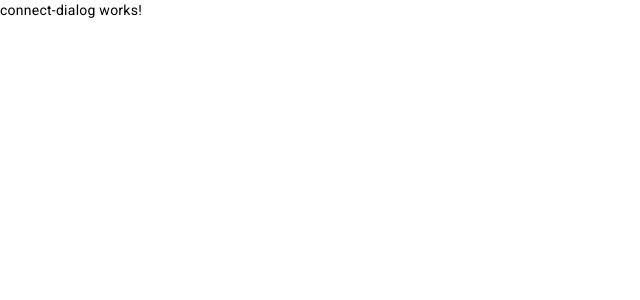
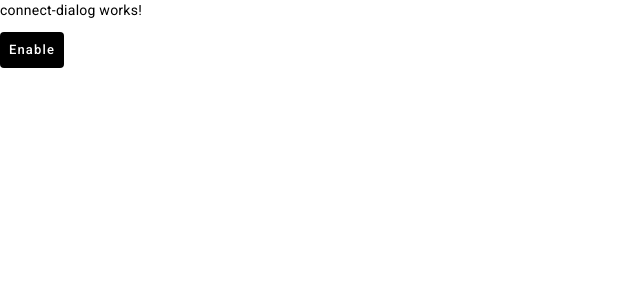
Before and after one commit to AnzoDK/PenguinTalk, an Angular app in the folder src/ClientTS/: page / in a window 1280 px wide. Shown: the top 300 px of the page, without its empty margins (0-640 px from the left). Built offline with nearby package versions, Linux system fonts and the light colour scheme.

Commit message:
BIG button added

```diff
--- a/src/ClientTS/angular.json
+++ b/src/ClientTS/angular.json
@@ -96,5 +96,8 @@
         }
       }
     }
+  },
+  "cli": {
+    "analytics": false
   }
 }
--- a/src/ClientTS/src/app/app.component.css
+++ b/src/ClientTS/src/app/app.component.css
@@ -0,0 +1,18 @@
+button
+{
+    font-size: 13px;
+    transition: background-color 0.3s;
+    width: 20px;
+}
+
+button.active
+{
+    background-color: black;
+    color: white;
+}
+
+button:not(:active)
+{
+    background-color: black;
+    color: white;
+}
--- a/src/ClientTS/src/app/app.component.html
+++ b/src/ClientTS/src/app/app.component.html
@@ -1,3 +1,8 @@
 <div id="MainPage">
   <app-connect-dialog *ngIf="!isLoggedIn"></app-connect-dialog>
+  <button mat-flat-button
+    (click)="ChangeColor()"
+    [class.active]="isActive">
+    {{status}}
+  </button>
 </div>
--- a/src/ClientTS/src/app/app.component.ts
+++ b/src/ClientTS/src/app/app.component.ts
@@ -1,11 +1,53 @@
-import { Component } from '@angular/core';
+import { ChangeDetectorRef, Component, OnInit, Renderer2 } from '@angular/core';
 import * as Constants from './constants/constants'
+import { MatButton } from '@angular/material/button';
+import { mixinColor } from '@angular/material/core';
+
 @Component({
   selector: 'app-root',
   templateUrl: './app.component.html',
   styleUrls: ['./app.component.css']
 })
-export class AppComponent {
+export class AppComponent implements OnInit{
   title = Constants.AppName;
   isLoggedIn: boolean = false;
+
+  toggle: boolean = true;
+  status: string = 'Enable';
+
+  isActive: boolean = true;
+
+  darkMode: boolean = true;
+
+  constructor(private renderer: Renderer2){}
+
+  ApplyTheme(): void
+  {
+    if (this.darkMode)
+    {
+      this.renderer.addClass(document.body, 'dark-mode');
+    }
+    else
+    {
+      this.renderer.removeClass(document.body, 'dark-mode');
+    }
+  }
+
+  ToggleDarkMode(): void
+  {
+    this.darkMode = !this.darkMode;
+    this.ApplyTheme();
+  }
+
+  ngOnInit(): void
+  {
+    this.ApplyTheme();
+  }
+
+  ChangeColor(): void
+  {
+    this.toggle = !this.toggle;
+    this.status = this.toggle ? 'Enable' : 'Disable';
+  }
+
 }
--- a/src/ClientTS/src/main.ts
+++ b/src/ClientTS/src/main.ts
@@ -2,6 +2,5 @@ import { platformBrowserDynamic } from '@angular/platform-browser-dynamic';
 
 import { AppModule } from './app/app.module';
 
-
 platformBrowserDynamic().bootstrapModule(AppModule)
   .catch(err => console.error(err));
```
